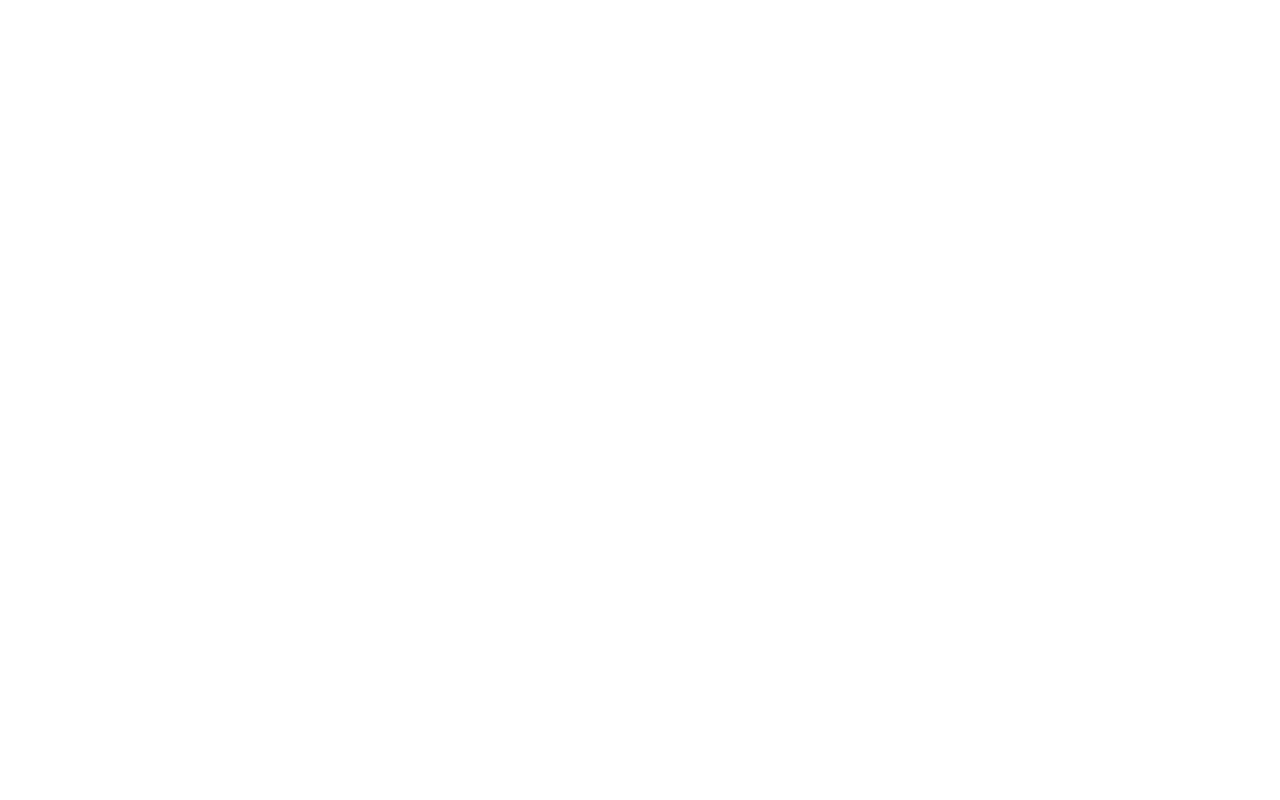
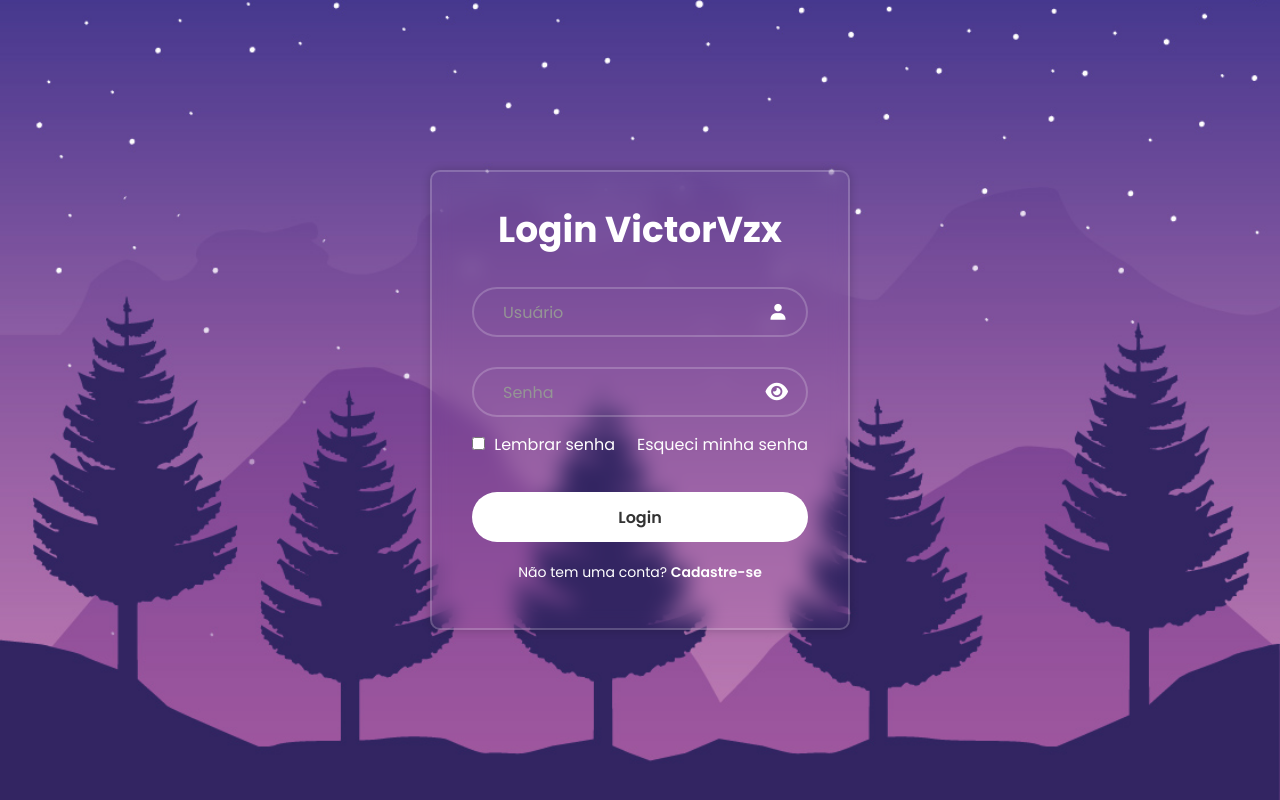
Before and after one commit to VictorVzx/tela-de-login, a plain HTML site: page index.html in a window 1280 px wide. Drawn offline with nearby package versions, Linux system fonts and the light colour scheme.

Commit message:
New addings to the login screen (v: 1.0)

```diff
--- a/index.html
+++ b/index.html
@@ -3,9 +3,41 @@
 <head>
     <meta charset="UTF-8">
     <meta name="viewport" content="width=device-width, initial-scale=1.0">
+    <link href='https://unpkg.com/boxicons@2.1.4/css/boxicons.min.css' rel='stylesheet'>
+    <link rel="stylesheet" href="https://cdnjs.cloudflare.com/ajax/libs/font-awesome/6.5.0/css/all.min.css">
+    <link rel="stylesheet" href="styles.css">
     <title>Tela de Login | VictorVzx</title>
 </head>
 <body>
+    <main class="container">
+        <form>
+            <h1>Login VictorVzx</h1>
+            <div class="input-box">
+                <input placeholder="Usuário" type="email">
+                <i class="bx bxs-user"></i>
+            </div>
 
+            <div class="input-box">
+                <input placeholder="Senha" id="senha" type="password">
+                <i class="fa-solid fa-eye togglesenha" onclick="toggleSenha()"></i>
+            </div>
+
+            <div class="remember-forgot">
+                <label>
+                    <input type="checkbox">
+                    Lembrar senha
+                </label>
+                <a href="#">Esqueci minha senha</a>
+            </div>
+
+            <button type="submit" class="login">Login</button>
+
+            <div class="register-link">
+                <p>Não tem uma conta? <a href="register.html">Cadastre-se</a></p>
+            </div>
+        </form>
+
+    </main>
+<script src="script.js"></script>
 </body>
 </html>
--- /dev/null
+++ b/script.js
@@ -0,0 +1,14 @@
+function toggleSenha() {
+    const input = document.getElementById("senha");
+    const icon = document.querySelector(".toggleSenha");
+
+    if (input.type === "password") {
+        input.type = "text";
+        icon.classList.remove("fa-eye");
+        icon.classList.add("fa-eye-slash");
+    } else {
+        input.type = "password";
+        icon.classList.remove("fa-eye-slash");
+        icon.classList.add("fa-eye");
+    }
+}
--- a/styles.css
+++ b/styles.css
@@ -0,0 +1,143 @@
+@import url('https://fonts.googleapis.com/css2?family=Poppins:ital,wght@0,100;0,200;0,300;0,400;0,500;0,600;0,700;0,800;0,900;1,100;1,200;1,300;1,400;1,500;1,600;1,700;1,800;1,900&display=swap');
+
+* {
+    margin: 0;
+    padding: 0;
+    box-sizing: border-box;
+    font-family: "Poppins", sans-serif;
+}
+
+html {
+    scroll-behavior: smooth;
+}
+
+body {
+    display: flex;
+    justify-content: center;
+    align-items: center;
+    min-height: 100vh;
+    background: url(./img/img.jpg);
+    background-size: cover;
+    background-position: center;
+}
+
+.container {
+    width: 420px;
+    background-color: transparent;
+    border: 2px solid rgba(255, 255, 255, .2);
+    border-radius: 10px;
+    color: white;
+    padding: 30px 40px;
+    box-shadow: 0 0 10px rgba(0, 0, 0, .2);
+    backdrop-filter: blur(10px);
+}
+
+.container h1 {
+    font-size: 36px;
+    text-align: center;
+}
+
+.input-box {
+    position: relative;
+    width: 100%;
+    height: 50px;
+    margin: 30px 0;
+}
+
+.input-box input {
+    width: 100%;
+    height: 100%;
+    background-color: transparent;
+    border: 2px solid rgba(255, 255, 255, .2);
+    border-radius: 40px;
+    outline: none;
+    font-size: 16px;
+    color: white;
+    padding: 20px 45px 20px 29px;
+}
+
+.input-box input::placeholder {
+    color: rgb(149, 149, 149);
+}
+
+.input-box .toggleSenha {
+    position: absolute;
+    right: 20px;
+    top: 50%;
+    transform: translateY(-50%);
+    cursor: pointer;
+    font-size: 20px;
+    color: rgba(255, 255, 255, 0.7);
+    transition: 0.2s;
+    cursor: pointer;
+}
+
+.input-box .toggleSenha:hover {
+    color: black;
+}
+
+
+.input-box i {
+    position: absolute;
+    right: 20px;
+    top: 50%;
+    transform: translateY(-50%);
+    font-size: 20px;
+}
+
+.remember-forgot {
+    display: flex;
+    justify-content: space-between;
+    margin: -15px 0 15px;
+}
+
+.remember-forgot label input {
+    accent-color: white;
+    margin-right: 5px;
+}
+
+.remember-forgot a {
+    text-decoration: none;
+    color: white;
+}
+
+.remember-forgot a:hover {
+    text-decoration: underline;
+}
+
+.login {
+    width: 100%;
+    height: 50px;
+    background-color: white;
+    border: none;
+    border-radius: 40px;
+    cursor: pointer;
+    font-size: 16px;
+    color: #333;
+    font-weight: 600;
+    box-sizing: 0 0 10px rgba(0, 0, 0, .1);
+    margin-top: 20px;
+}
+
+.login:hover {
+    background-color: transparent;
+    border: 2px solid rgba(255, 255, 255, .2);
+    color: white;
+    transition: 0.2s;
+}
+
+.register-link {
+    font-size: 14px;
+    text-align: center;
+    margin: 20px 0 15px;
+}
+
+.register-link a {
+    text-decoration: none;
+    color: white;
+    font-weight: 600;
+}
+
+.register-link a:hover {
+    text-decoration: underline;
+}
```
Also changed, not shown: register.html (added, +35 -0 lines), register/registerStyle.css (added).
